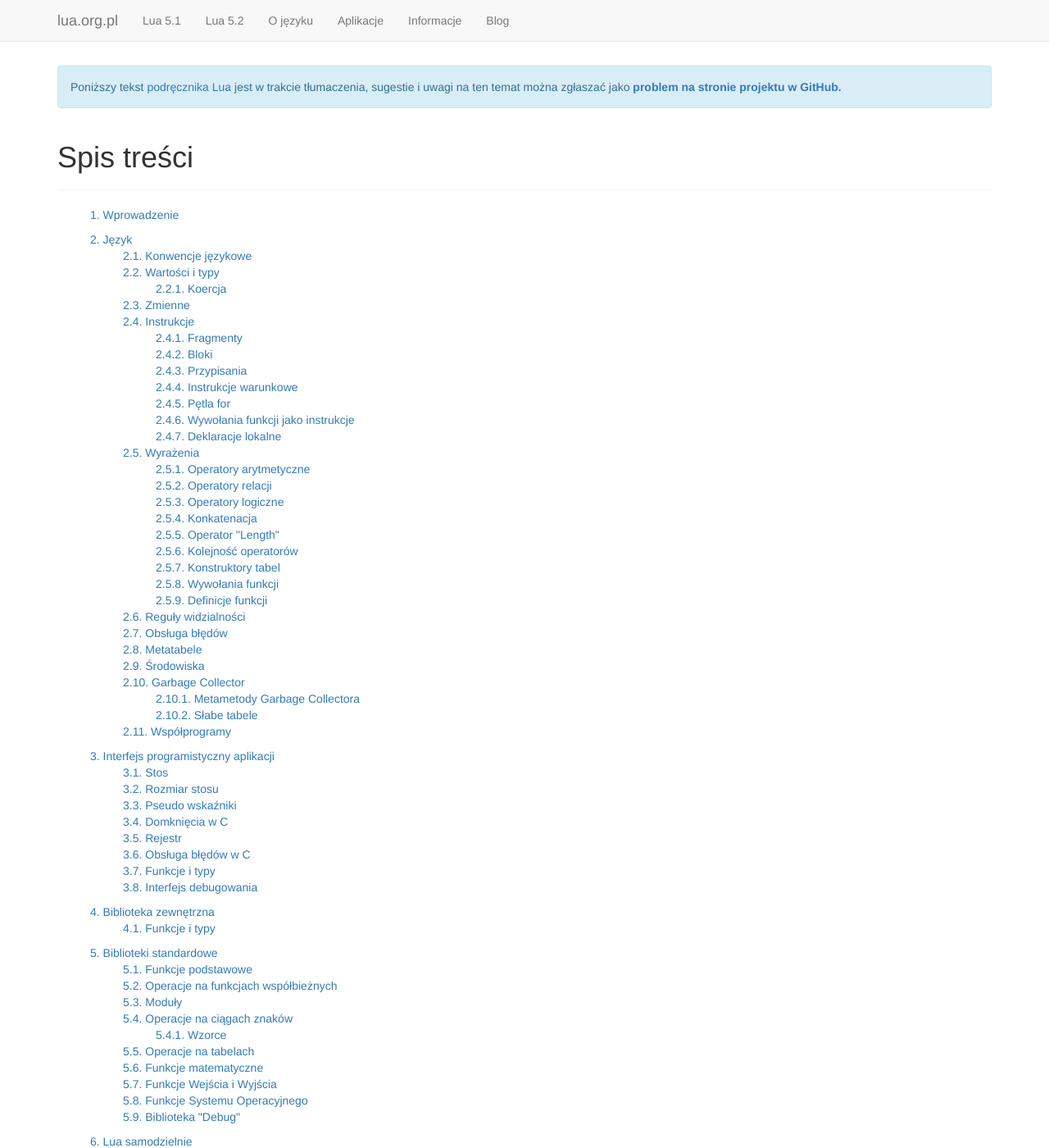
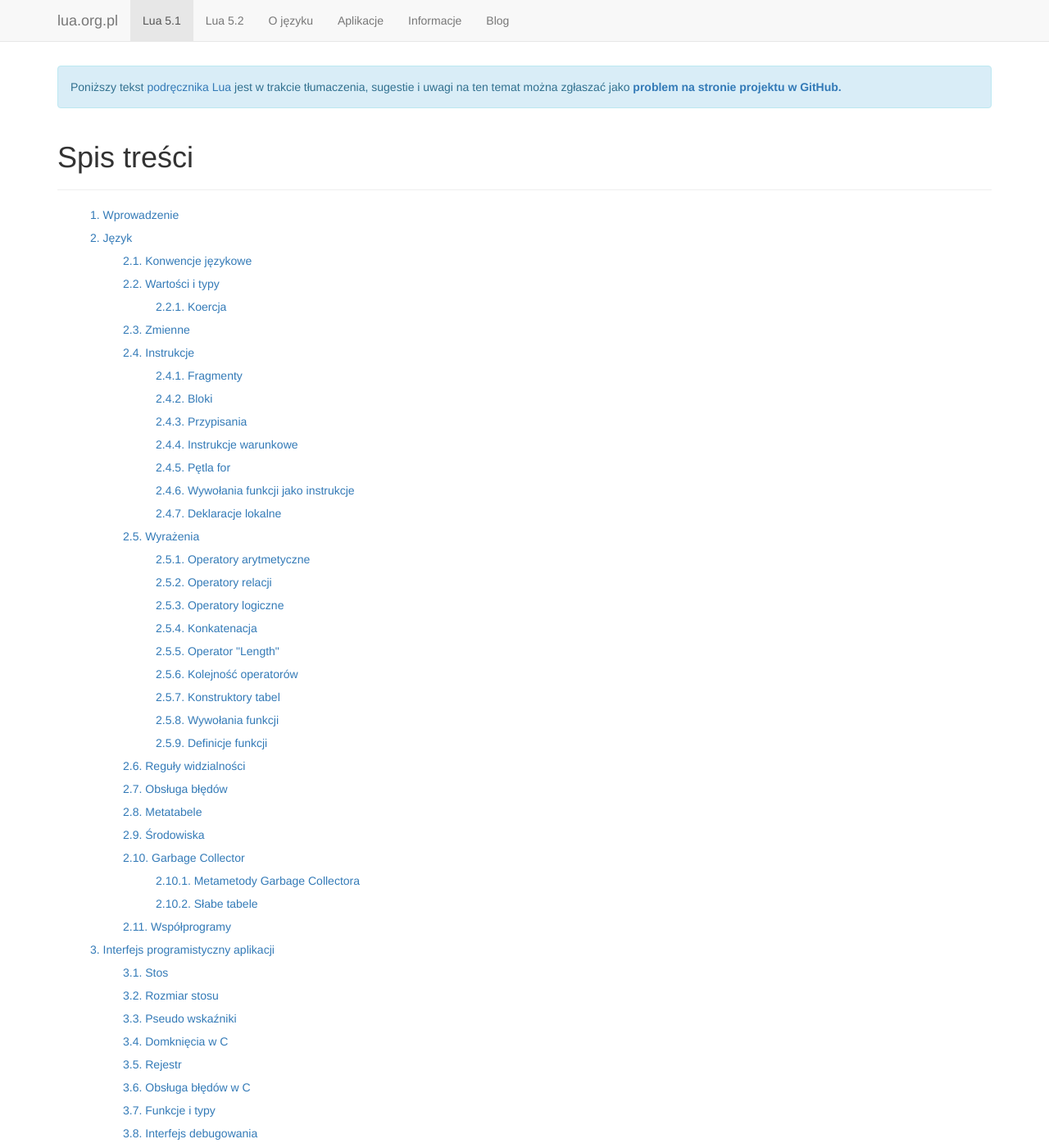
Before and after one commit to BRychlik/lua.org.pl, a Jekyll site: the page built from 5.1/index.html, in a window 1280 px wide and 1400 px high. Shown: the whole window at 82% size. Built offline with Jekyll 4.4.1, drawn with Linux system fonts in a browser that asks for light colours; nearby versions of some CDN libraries; comment, search, counter and statistics services are not loaded.

Commit message:
Zmiany:
- poprawione style dla anchor.js, spisu treści
- oczyszczanie kodu ze zbędnych tagów
- tłumaczenie wstępu do czwartego rozdziału
- generowanie menu z pliku danych

```diff
--- a/5.1/index.html
+++ b/5.1/index.html
@@ -11,91 +11,148 @@ keywords: lua 5.1 manual programowanie lua.org.pl index dokumentacja
     </div>
     <ul>
         <li><a href="manual.html#1">1. Wprowadzenie</a>
-<p>
-</p></li><li><a href="manual.html#2">2. Język</a>
+        </li>
+        <li><a href="manual.html#2">2. Język</a>
             <ul>
                 <li><a href="manual.html#2.1">2.1. Konwencje językowe</a>
-</li><li><a href="manual.html#2.2">2.2. Wartości i typy</a>
+                </li>
+                <li><a href="manual.html#2.2">2.2. Wartości i typy</a>
                     <ul>
                         <li><a href="manual.html#2.2.1">2.2.1. Koercja</a>
-</li></ul>
-</li><li><a href="manual.html#2.3">2.3. Zmienne</a>
-</li><li><a href="manual.html#2.4">2.4. Instrukcje</a>
+                        </li>
+                    </ul>
+                </li>
+                <li><a href="manual.html#2.3">2.3. Zmienne</a>
+                </li>
+                <li><a href="manual.html#2.4">2.4. Instrukcje</a>
                     <ul>
                         <li><a href="manual.html#2.4.1">2.4.1. Fragmenty</a>
-</li><li><a href="manual.html#2.4.2">2.4.2. Bloki</a>
-</li><li><a href="manual.html#2.4.3">2.4.3. Przypisania</a>
-</li><li><a href="manual.html#2.4.4">2.4.4. Instrukcje warunkowe</a>
-</li><li><a href="manual.html#2.4.5">2.4.5. Pętla for</a>
-</li><li><a href="manual.html#2.4.6">2.4.6. Wywołania funkcji jako instrukcje</a>
-</li><li><a href="manual.html#2.4.7">2.4.7. Deklaracje lokalne</a>
-</li></ul>
-</li><li><a href="manual.html#2.5">2.5. Wyrażenia</a>
+                        </li>
+                        <li><a href="manual.html#2.4.2">2.4.2. Bloki</a>
+                        </li>
+                        <li><a href="manual.html#2.4.3">2.4.3. Przypisania</a>
+                        </li>
+                        <li><a href="manual.html#2.4.4">2.4.4. Instrukcje warunkowe</a>
+                        </li>
+                        <li><a href="manual.html#2.4.5">2.4.5. Pętla for</a>
+                        </li>
+                        <li><a href="manual.html#2.4.6">2.4.6. Wywołania funkcji jako instrukcje</a>
+                        </li>
+                        <li><a href="manual.html#2.4.7">2.4.7. Deklaracje lokalne</a>
+                        </li>
+                    </ul>
+                </li>
+                <li><a href="manual.html#2.5">2.5. Wyrażenia</a>
                     <ul>
                         <li><a href="manual.html#2.5.1">2.5.1. Operatory arytmetyczne</a>
-</li><li><a href="manual.html#2.5.2">2.5.2. Operatory relacji</a>
-</li><li><a href="manual.html#2.5.3">2.5.3. Operatory logiczne</a>
-</li><li><a href="manual.html#2.5.4">2.5.4. Konkatenacja</a>
-</li><li><a href="manual.html#2.5.5">2.5.5. Operator "Length"</a>
-</li><li><a href="manual.html#2.5.6">2.5.6. Kolejność operatorów</a>
-</li><li><a href="manual.html#2.5.7">2.5.7. Konstruktory tabel</a>
-</li><li><a href="manual.html#2.5.8">2.5.8. Wywołania funkcji</a>
-</li><li><a href="manual.html#2.5.9">2.5.9. Definicje funkcji</a>
-</li></ul>
-</li><li><a href="manual.html#2.6">2.6. Reguły widzialności</a>
-</li><li><a href="manual.html#2.7">2.7. Obsługa błędów</a>
-</li><li><a href="manual.html#2.8">2.8. Metatabele</a>
-</li><li><a href="manual.html#2.9">2.9. Środowiska</a>
-</li><li><a href="manual.html#2.10">2.10. Garbage Collector</a>
+                        </li>
+                        <li><a href="manual.html#2.5.2">2.5.2. Operatory relacji</a>
+                        </li>
+                        <li><a href="manual.html#2.5.3">2.5.3. Operatory logiczne</a>
+                        </li>
+                        <li><a href="manual.html#2.5.4">2.5.4. Konkatenacja</a>
+                        </li>
+                        <li><a href="manual.html#2.5.5">2.5.5. Operator "Length"</a>
+                        </li>
+                        <li><a href="manual.html#2.5.6">2.5.6. Kolejność operatorów</a>
+                        </li>
+                        <li><a href="manual.html#2.5.7">2.5.7. Konstruktory tabel</a>
+                        </li>
+                        <li><a href="manual.html#2.5.8">2.5.8. Wywołania funkcji</a>
+                        </li>
+                        <li><a href="manual.html#2.5.9">2.5.9. Definicje funkcji</a>
+                        </li>
+                    </ul>
+                </li>
+                <li><a href="manual.html#2.6">2.6. Reguły widzialności</a>
+                </li>
+                <li><a href="manual.html#2.7">2.7. Obsługa błędów</a>
+                </li>
+                <li><a href="manual.html#2.8">2.8. Metatabele</a>
+                </li>
+                <li><a href="manual.html#2.9">2.9. Środowiska</a>
+                </li>
+                <li><a href="manual.html#2.10">2.10. Garbage Collector</a>
                     <ul>
                         <li><a href="manual.html#2.10.1">2.10.1. Metametody Garbage Collectora</a>
-</li><li><a href="manual.html#2.10.2">2.10.2. Słabe tabele</a>
-</li></ul>
-</li><li><a href="manual.html#2.11">2.11. Współprogramy</a>
-</li></ul>
-<p>
-</p></li><li><a href="manual.html#3">3. Interfejs programistyczny aplikacji</a>
+                        </li>
+                        <li><a href="manual.html#2.10.2">2.10.2. Słabe tabele</a>
+                        </li>
+                    </ul>
+                </li>
+                <li><a href="manual.html#2.11">2.11. Współprogramy</a>
+                </li>
+            </ul>
+
+        </li>
+        <li><a href="manual.html#3">3. Interfejs programistyczny aplikacji</a>
             <ul>
                 <li><a href="manual.html#3.1">3.1. Stos</a>
-</li><li><a href="manual.html#3.2">3.2. Rozmiar stosu</a>
-</li><li><a href="manual.html#3.3">3.3. Pseudo wskaźniki</a>
-</li><li><a href="manual.html#3.4">3.4. Domknięcia w C</a>
-</li><li><a href="manual.html#3.5">3.5. Rejestr</a>
-</li><li><a href="manual.html#3.6">3.6. Obsługa błędów w C</a>
-</li><li><a href="manual.html#3.7">3.7. Funkcje i typy</a>
-</li><li><a href="manual.html#3.8">3.8. Interfejs debugowania</a>
-</li></ul>
-<p>
-</p></li><li><a href="manual.html#4">4. Biblioteka zewnętrzna</a>
+                </li>
+                <li><a href="manual.html#3.2">3.2. Rozmiar stosu</a>
+                </li>
+                <li><a href="manual.html#3.3">3.3. Pseudo wskaźniki</a>
+                </li>
+                <li><a href="manual.html#3.4">3.4. Domknięcia w C</a>
+                </li>
+                <li><a href="manual.html#3.5">3.5. Rejestr</a>
+                </li>
+                <li><a href="manual.html#3.6">3.6. Obsługa błędów w C</a>
+                </li>
+                <li><a href="manual.html#3.7">3.7. Funkcje i typy</a>
+                </li>
+                <li><a href="manual.html#3.8">3.8. Interfejs debugowania</a>
+                </li>
+            </ul>
+
+        </li>
+        <li><a href="manual.html#4">4. Biblioteka zewnętrzna</a>
             <ul>
                 <li><a href="manual.html#4.1">4.1. Funkcje i typy</a>
-</li></ul>
-<p>
-</p></li><li><a href="manual.html#5">5. Biblioteki standardowe</a>
+                </li>
+            </ul>
+        </li>
+        <li><a href="manual.html#5">5. Biblioteki standardowe</a>
             <ul>
                 <li><a href="manual.html#5.1">5.1. Funkcje podstawowe</a>
-</li><li><a href="manual.html#5.2">5.2. Operacje na funkcjach współbieżnych</a>
-</li><li><a href="manual.html#5.3">5.3. Moduły</a>
-</li><li><a href="manual.html#5.4">5.4. Operacje na ciągach znaków</a>
+                </li>
+                <li><a href="manual.html#5.2">5.2. Operacje na funkcjach współbieżnych</a>
+                </li>
+                <li><a href="manual.html#5.3">5.3. Moduły</a>
+                </li>
+                <li><a href="manual.html#5.4">5.4. Operacje na ciągach znaków</a>
                     <ul>
                         <li><a href="manual.html#5.4.1">5.4.1. Wzorce</a>
-</li></ul>
-</li><li><a href="manual.html#5.5">5.5. Operacje na tabelach</a>
-</li><li><a href="manual.html#5.6">5.6. Funkcje matematyczne</a>
-</li><li><a href="manual.html#5.7">5.7. Funkcje Wejścia i Wyjścia</a>
-</li><li><a href="manual.html#5.8">5.8. Funkcje Systemu Operacyjnego</a>
-</li><li><a href="manual.html#5.9">5.9. Biblioteka "Debug"</a>
-</li></ul>
-<p>
-</p></li><li><a href="manual.html#6">6. Lua samodzielnie</a>
-<p>
-</p></li><li><a href="manual.html#7">7. Rozbieżności względem poprzednich wersji</a>
+                        </li>
+                    </ul>
+                </li>
+                <li><a href="manual.html#5.5">5.5. Operacje na tabelach</a>
+                </li>
+                <li><a href="manual.html#5.6">5.6. Funkcje matematyczne</a>
+                </li>
+                <li><a href="manual.html#5.7">5.7. Funkcje Wejścia i Wyjścia</a>
+                </li>
+                <li><a href="manual.html#5.8">5.8. Funkcje Systemu Operacyjnego</a>
+                </li>
+                <li><a href="manual.html#5.9">5.9. Biblioteka "Debug"</a>
+                </li>
+            </ul>
+
+        </li>
+        <li><a href="manual.html#6">6. Lua samodzielnie</a>
+
+        </li>
+        <li><a href="manual.html#7">7. Rozbieżności względem poprzednich wersji</a>
             <ul>
                 <li><a href="manual.html#7.1">7.1. Zmiany w języku</a>
-</li><li><a href="manual.html#7.2">7.2. Zmiany w bibliotekach</a>
-</li><li><a href="manual.html#7.3">7.3. Zmiany w API</a>
-</li></ul>
-<p>
-</p></li><li><a href="manual.html#8">8. Pełna składnia Lua</a>
-</li></ul>
+                </li>
+                <li><a href="manual.html#7.2">7.2. Zmiany w bibliotekach</a>
+                </li>
+                <li><a href="manual.html#7.3">7.3. Zmiany w API</a>
+                </li>
+            </ul>
+        </li>
+        <li><a href="manual.html#8">8. Pełna składnia Lua</a>
+        </li>
+    </ul>
 </div>
--- a/_layouts/default.html
+++ b/_layouts/default.html
@@ -32,12 +32,9 @@
             </div>
             <div class="navbar-collapse collapse">
                 <ul class="nav navbar-nav">
-                    <li><a href="/5.1/">Lua 5.1</a></li>
-                    <li><a href="/5.2/">Lua 5.2</a></li>
-                    <li><a href="/jezyk/">O języku</a></li>
-                    <li><a href="/aplikacje/">Aplikacje</a></li>
-                    <li><a href="/strona/">Informacje</a></li>
-                    <li><a href="http://blog.lua.org.pl">Blog</a></li>
+                    {% for item in site.data.menu do %}
+                        <li {% if page.url == item.Url %}class="active"{% endif %}><a href="{{ item.Url }}">{{ item.Name }}</a></li>
+                    {% endfor %}
                 </ul>
             </div>
         </div>
--- a/_sass/_theme.scss
+++ b/_sass/_theme.scss
@@ -6,6 +6,11 @@ body{
 #toc ul
 {
 	list-style: none;
+}
+
+#toc li
+{
+    margin-top: 8px;
 }
 
 .footer-line
@@ -24,3 +29,8 @@ body{
   height:60px; /* fixed header height*/
   margin:-60px 0 0; /* negative fixed header height */
 }
+
+.anchorjs-link:hover {
+  color: #2500AD;
+  text-decoration: none;
+}
```
Also changed, not shown: other parts of _layouts/default.html (+1 -1 lines), 5.1/manual.html (+13 -1 lines), _data/menu.yml (added, +17 -0 lines), 1 other file. Lines whose indentation alone changed are shown as unchanged.
